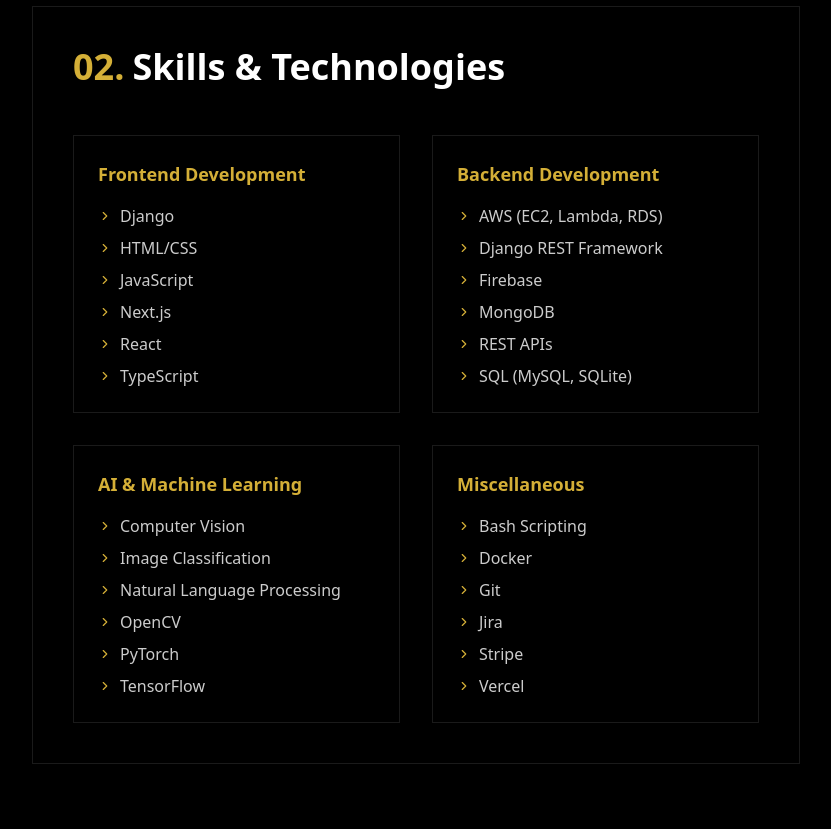
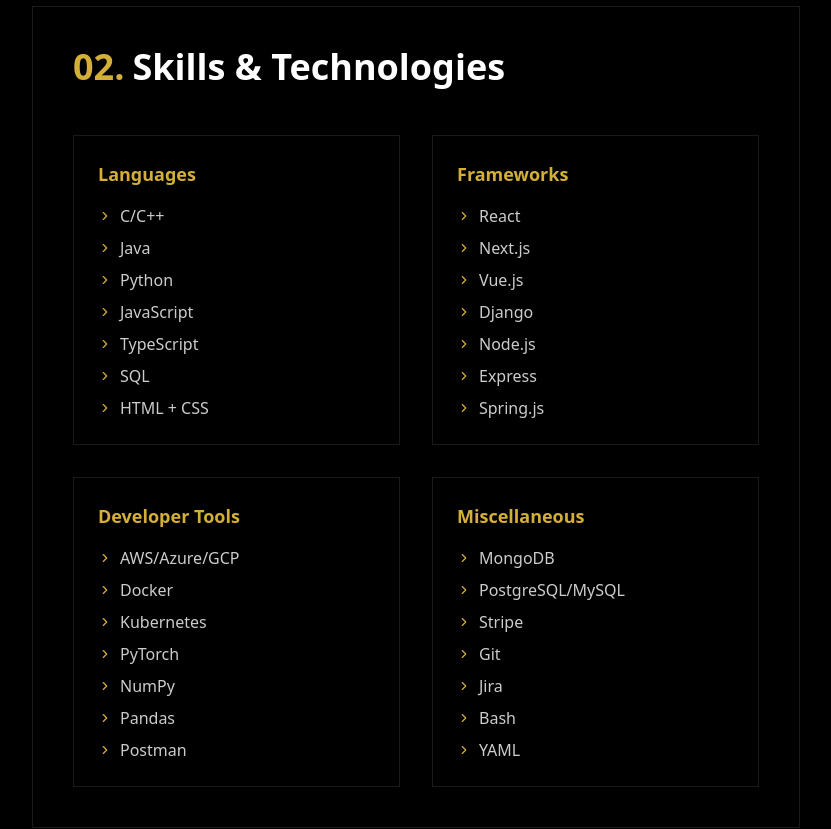
Before and after one commit to seika5/portfolio, a Next.js app in the folder portfolio/: page / in a window 1280 px wide. Shown: the part 1760-2589 px from the top of the page, without its empty margins (272-1103 px from the left). Built offline with nearby package versions, Linux system fonts and the light colour scheme.

Commit message:
Update PortfolioContent.tsx

```diff
--- a/portfolio/src/components/portfolio/PortfolioContent.tsx
+++ b/portfolio/src/components/portfolio/PortfolioContent.tsx
@@ -138,13 +138,15 @@
                 >
                   Get in Touch
                 </button>
+
                 <a
                   href="/Ryan_Mar_resume.pdf"
-                  download
+                  target="_blank"
+                  rel="noopener noreferrer"
                   className="border border-[#d4af37] text-[#d4af37] hover:bg-[#d4af37]/10 px-6 py-3 rounded-md font-medium transition-colors flex items-center gap-2"
                 >
                   <FileText size={20} />
-                  Download Resume
+                  See My Resume
                 </a>
               </div>
             </div>
@@ -212,40 +214,44 @@
               </h2>
 
               <div className="grid grid-cols-1 md:grid-cols-2 gap-8">
-                <SkillCategory title="Frontend Development" skills={[
-                  "Django",
-                  "HTML/CSS",
+                <SkillCategory title="Languages" skills={[
+                  "C/C++",
+                  "Java",
+                  "Python",
                   "JavaScript",
-                  "Next.js",
-                  "React",
-                  "TypeScript"
+                  "TypeScript",
+                  "SQL",
+                  "HTML + CSS"
                 ]} />
 
-                <SkillCategory title="Backend Development" skills={[
-                  "AWS (EC2, Lambda, RDS)",
-                  "Django REST Framework",
-                  "Firebase",
-                  "MongoDB",
-                  "REST APIs",
-                  "SQL (MySQL, SQLite)"
+                <SkillCategory title="Frameworks" skills={[
+                  "React",
+                  "Next.js",
+                  "Vue.js",
+                  "Django",
+                  "Node.js",
+                  "Express",
+                  "Spring.js"
                 ]} />
 
-                <SkillCategory title="AI & Machine Learning" skills={[
-                  "Computer Vision",
-                  "Image Classification",
-                  "Natural Language Processing",
-                  "OpenCV",
+                <SkillCategory title="Developer Tools" skills={[
+                  "AWS/Azure/GCP",
+                  "Docker",
+                  "Kubernetes",
                   "PyTorch",
-                  "TensorFlow"
+                  "NumPy",
+                  "Pandas",
+                  "Postman"
                 ]} />
 
                 <SkillCategory title="Miscellaneous" skills={[
-                  "Bash Scripting",
-                  "Docker",
+                  "MongoDB",
+                  "PostgreSQL/MySQL",
+                  "Stripe",
                   "Git",
                   "Jira",
-                  "Stripe",
-                  "Vercel"
+                  "Bash",
+                  "YAML"
                 ]} />
               </div>
             </div>
@@ -351,24 +357,24 @@
                 <span className="text-[#d4af37]">04.</span> Get In Touch
               </h2>
 
-              <p className="text-white/80 mb-12 max-w-2xl">
+              <p className="text-white/80 mb-8 max-w-2xl">
                 Feel free to reach out if you want to collaborate on a project or just want to say hi!
               </p>
 
               <div className="grid grid-cols-1 gap-8">
                 <div className="space-y-8">
                   <ContactItem
+                    icon={<Linkedin size={20} />}
+                    title="LinkedIn"
+                    value="linkedin.com/in/marryan"
+                    link="https://www.linkedin.com/in/marryan/"
+                  />
+
+                  <ContactItem
                     icon={<Github size={20} />}
                     title="GitHub"
                     value="github.com/seika5"
                     link="https://github.com/seika5"
-                  />
-
-                  <ContactItem
-                    icon={<Linkedin size={20} />}
-                    title="LinkedIn"
-                    value="linkedin.com/in/marryan"
-                    link="https://www.linkedin.com/in/marryan/"
                   />
                   <div className="pt-8 border-t border-white/10">
                     <p className="text-white/60 text-sm">
```
